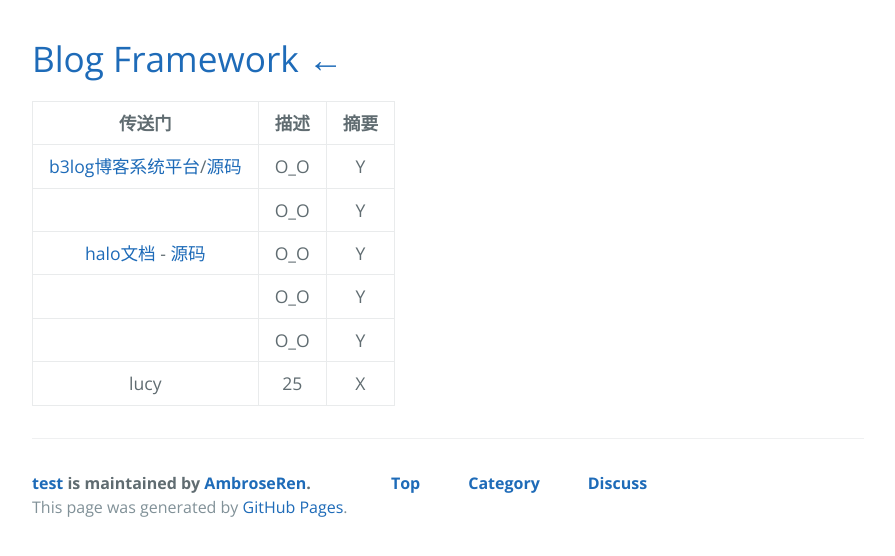
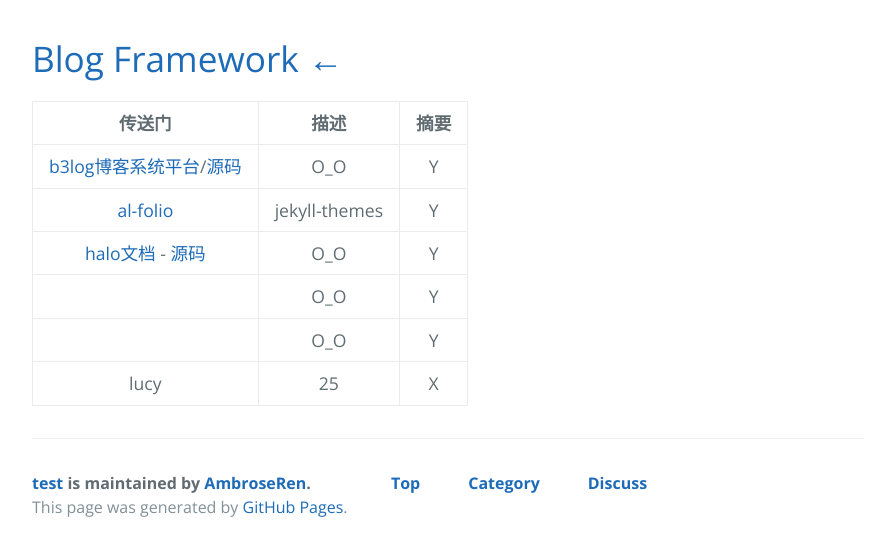
Before and after one commit to AmbroseRen/test, a Jekyll site: the page built from Doc/Tools/Blog/blogFramework.md, in a window 1280 px wide. Shown: the top 556 px of the page, without its empty margins (192-1087 px from the left). Built offline with Jekyll 4.4.1, drawn with Linux system fonts in a browser that asks for light colours; our own code applies the rules of GitHub Pages for plain Markdown files; the repository's description, which GitHub fills in, is left out.

Commit message:
Update blogFramework.md

```diff
--- a/Doc/Tools/Blog/blogFramework.md
+++ b/Doc/Tools/Blog/blogFramework.md
@@ -3,7 +3,7 @@
 | 传送门 | 描述 | 摘要 |
 |:---:|:---:|:---:|
 | [b3log博客系统平台](https://b3log.org/sym/)/[源码](https://github.com/88250/symphony) | O_O | Y |
-| []() | O_O | Y |
+| [al-folio](https://github.com/alshedivat/al-folio) | jekyll-themes | Y |
 | [halo文档](https://halo.run/) - [源码](https://github.com/halo-dev/halo) | O_O | Y |
 | []() | O_O | Y |
 | []() | O_O | Y |
```
